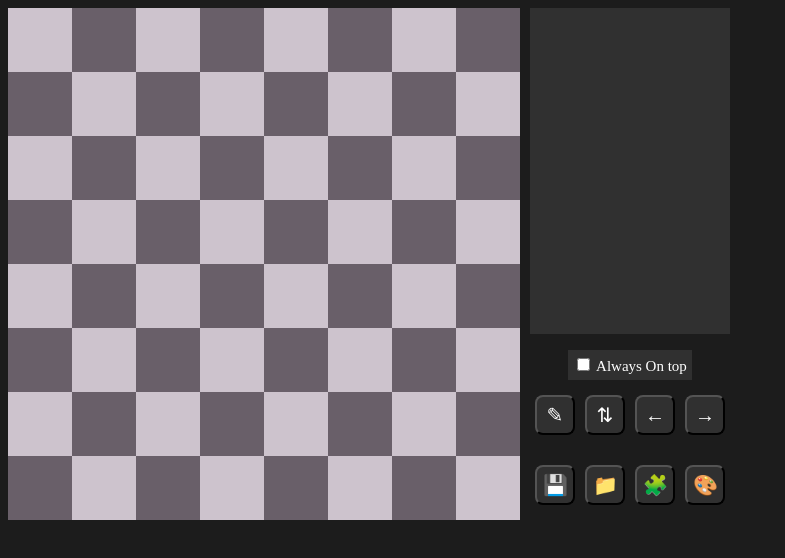
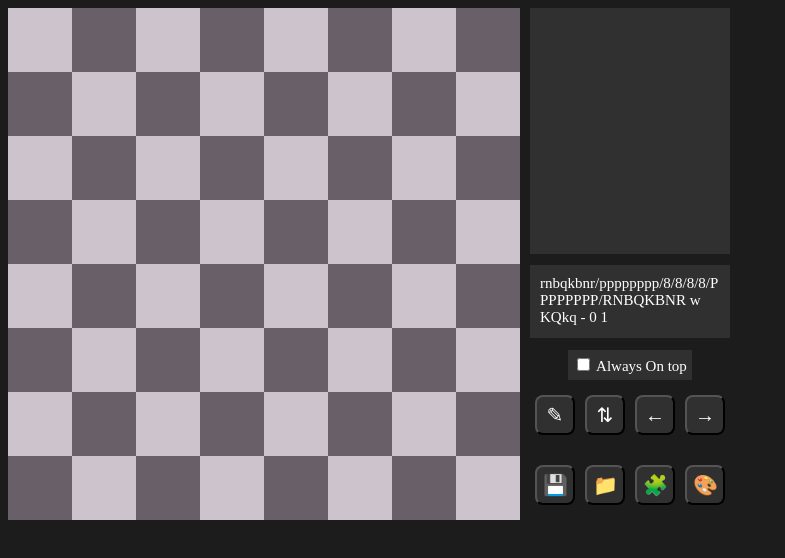
Before and after one commit to Dr-42/chess-book-study, a website built with Vite: page index.html in a window 1280 px wide. Shown: the whole page, without its empty margins (0-785 px from the left). Built offline with nearby package versions, Linux system fonts and the light colour scheme; files whose address does not match are found by name.

Commit message:
Fen display and halfmoveclock fix

```diff
--- a/index.html
+++ b/index.html
@@ -15,6 +15,11 @@
     <div id="side_panel">
         <div id="move_list">
             <!-- Move list will be generated in TypeScript and appended here -->
+        </div>
+        <div id="space_before_check">
+        </div>
+        <div id="fen_text">
+            <!-- FEN will be generated in TypeScript and appended here -->
         </div>
         <div id="space_before_check">
         </div>
--- a/src/board.ts
+++ b/src/board.ts
@@ -125,6 +125,10 @@ export class Board {
                 }
             }
         }
+        let fenTextArea = document.getElementById('fen_text');
+        if (fenTextArea) {
+            fenTextArea.innerHTML = this.getFEN();
+        }
     }
 
 
@@ -144,7 +148,7 @@ export class Board {
             if (this.currentPlayer == PieceColor.Black) {
                 this.fullmoveNumber++;
             }
-            if (this.getSquare(from).getPiece()?.type == PieceType.Pawn) {
+            if (this.getSquare(to).getPiece()?.type == PieceType.Pawn) {
                 this.halfmoveClock = 0;
             } else {
                 this.halfmoveClock++;
--- a/src/css/style.css
+++ b/src/css/style.css
@@ -62,6 +62,18 @@ a {
     font-size: 20px;
     overflow: auto;
     box-sizing: border-box;
+    padding: 10px;
+}
+
+#fen_text {
+    width: 180px;
+    height: 18%;
+    align-self: normal;
+    background-color: rgb(48, 48, 48);
+    color: white;
+    font-size: 15px;
+    overflow: hidden;
+    word-wrap: break-word;
     padding: 10px;
 }
 
```
Also changed, not shown: out/board.js, 1 other file.
